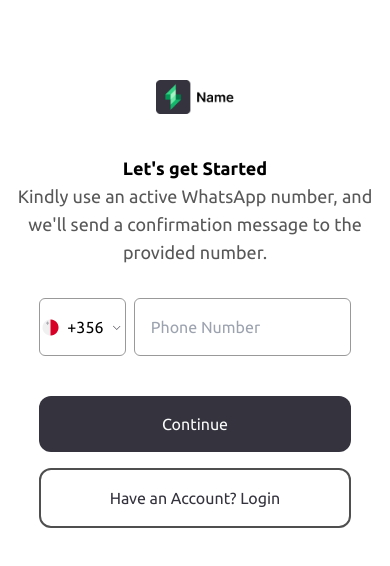
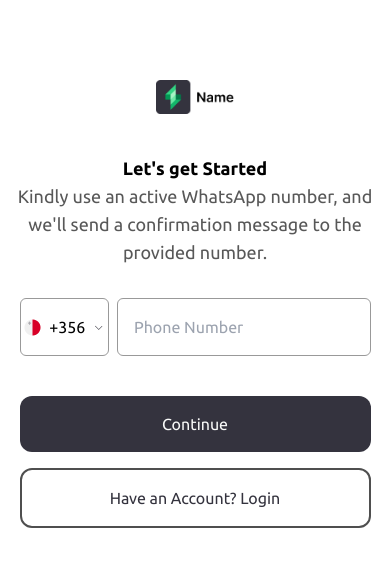
Before and after one commit to pleasantvik/next-test-ch, a React (Vite) app: page / in a window 390 px wide. Shown: the top 566 px of the page. Built offline with nearby package versions, Linux system fonts and the light colour scheme.

Commit message:
edited the spaing

```diff
--- a/src/components/Home.jsx
+++ b/src/components/Home.jsx
@@ -43,7 +43,7 @@ const Home = () => {
           </small>
         </p>
 
-        <div className="w-[80%] mx-auto flex items-center justify-center gap-2">
+        <div className="w-[90%] md:w-[80%] mx-auto flex items-center justify-center gap-2">
           {/* <select name="" className="text-center rounded-md " id="">
             <option
               className="flex items-center justify-center px-4"
@@ -68,7 +68,7 @@ const Home = () => {
         <div className="mt-10 mb-4">
           <button
             onClick={() => navigate("/main")}
-            className="w-[80%] mx-auto flex justify-center bg-[#34333e] py-4 text-white"
+            className="w-[90%] md:w-[80%] mx-auto flex justify-center bg-[#34333e] py-4 text-white"
           >
             Continue
           </button>
@@ -76,7 +76,7 @@ const Home = () => {
         <div className="">
           <button
             onClick={() => navigate("/main")}
-            className="w-[80%] mx-auto flex  justify-center text-[#34333e] py-4 border-2 border-dark-main"
+            className="w-[90%] md:w-[80%] mx-auto flex  justify-center text-[#34333e] py-4 border-2 border-dark-main"
           >
             Have an Account? Login
           </button>
```
